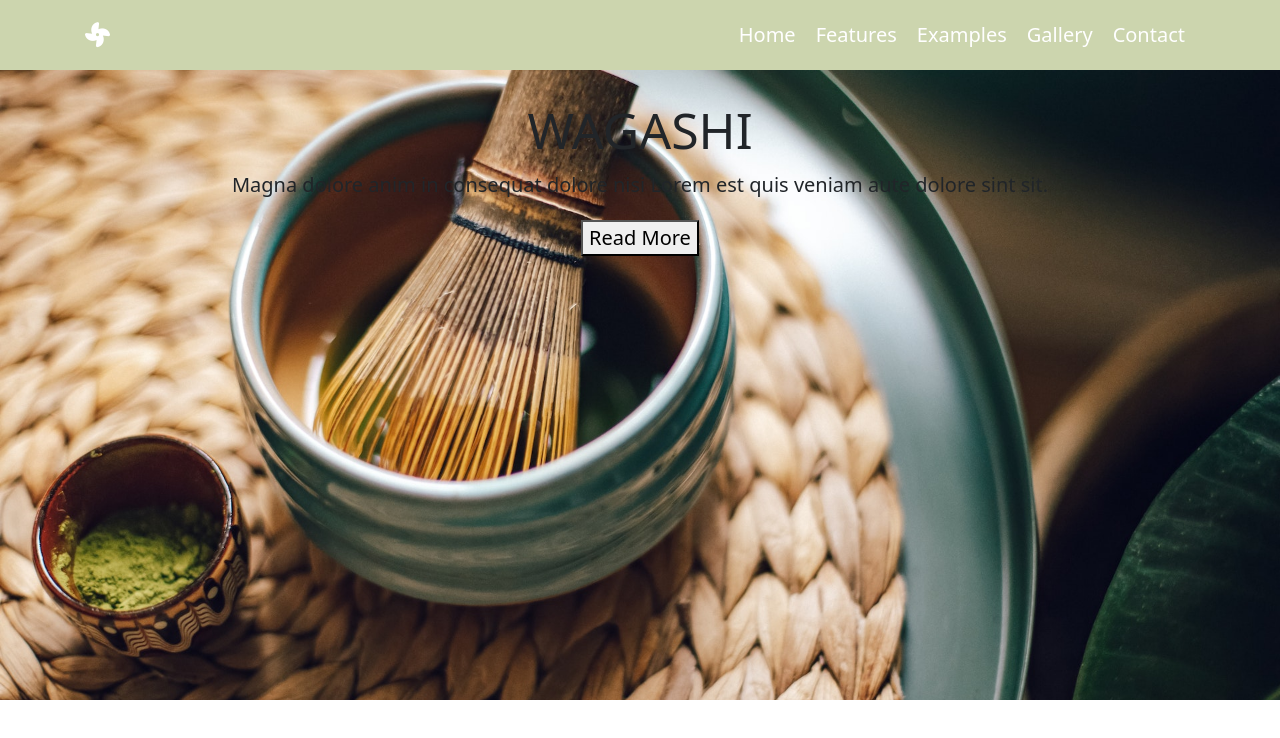
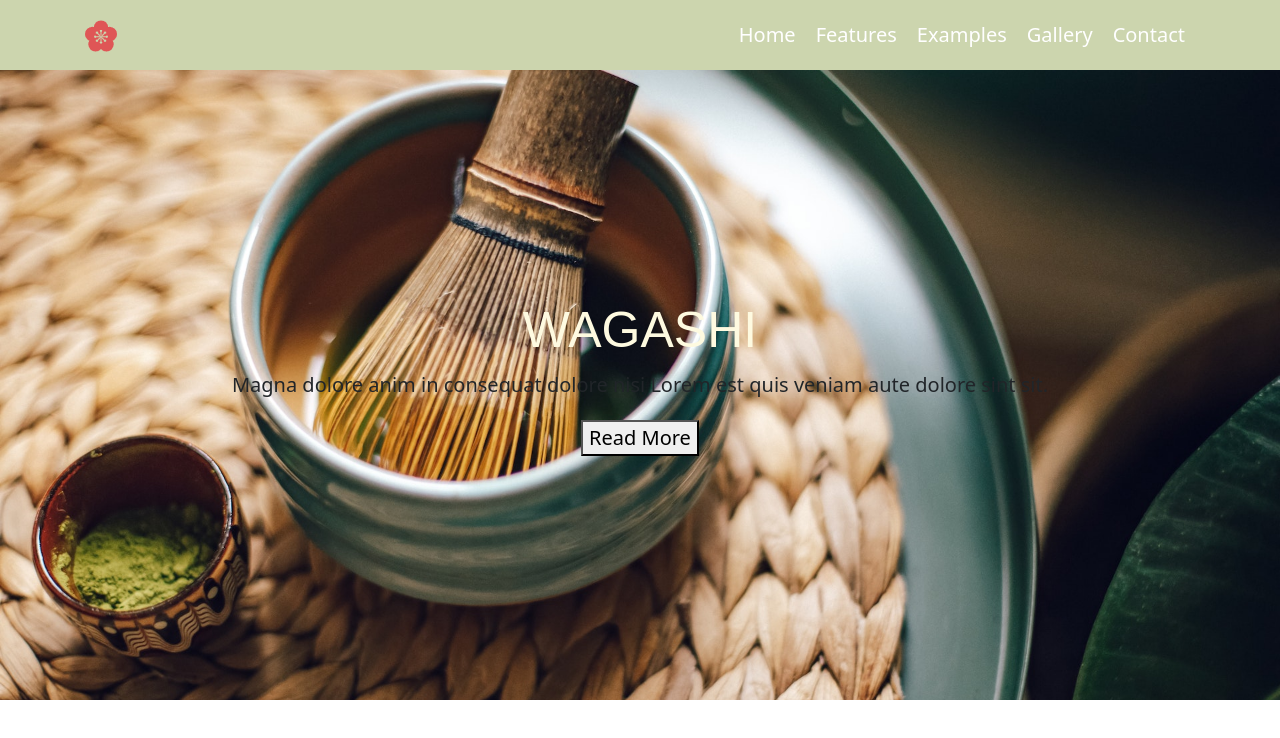
Before and after one commit to shiori793/Web-Development-1---Final-Project, a plain HTML site: page index.html in a window 1280 px wide. Drawn offline with nearby package versions, Linux system fonts and the light colour scheme.

Commit message:
icon changed

```diff
--- a/css/_header.scss
+++ /dev/null
@@ -1,17 +0,0 @@
-header {
-  background-image: url(mainVisual-matcha.jpg);
-  max-width: 100%;
-  background-position: center;
-  background-repeat: no-repeat;
-  background-size: cover;
-  height: 35rem;
-  padding: 5rem;
-}
-
-#header-mainVisual {
-  text-align: center;
-  padding: 30px 0;
-    h1 {
-      font-family: $primary-font;
-    }
-}
--- /dev/null
+++ b/css/header.scss
@@ -0,0 +1,26 @@
+@import "variables.scss";
+
+header {
+  background-image: url(../image/header/mainVisual-matcha.jpg);
+  max-width: 100%;
+  background-position: center;
+  background-repeat: no-repeat;
+  background-size: cover;
+  height: 35rem;
+  padding: 5rem;
+    .navbar-dark{
+      background-color: $primary-color;
+        .navbar-brand{
+          padding: 0 0 0.2rem 0;
+        }
+    }
+}
+
+#header-mainVisual {
+  text-align: center;
+  padding: 10rem 0;
+    h1 {
+      font-family: $primary-font;
+      color: $third-color;
+    }
+}
--- a/css/variables.scss
+++ b/css/variables.scss
@@ -1,5 +1,3 @@
-@import "header";
-
 $primary-font: sans-serif;
 $secondary-font: sans-serif;
 $primary-color: #CCD5AE;
--- a/index.html
+++ b/index.html
@@ -5,15 +5,18 @@
         <meta charset="UTF-8">
         <meta name="viewport" content="width=device-width, initial-scale=1">
         <link href="css/variables.css" rel="stylesheet">
+        <link href="css/header.css" rel="stylesheet">
         <link href="https://cdn.jsdelivr.net/npm/bootstrap@5.3.0-alpha1/dist/css/bootstrap.min.css" rel="stylesheet" integrity="sha384-GLhlTQ8iRABdZLl6O3oVMWSktQOp6b7In1Zl3/Jr59b6EGGoI1aFkw7cmDA6j6gD" crossorigin="anonymous">
         <link rel="stylesheet" href="https://cdnjs.cloudflare.com/ajax/libs/font-awesome/6.2.1/css/all.min.css" integrity="sha512-MV7K8+y+gLIBoVD59lQIYicR65iaqukzvf/nwasF0nqhPay5w/9lJmVM2hMDcnK1OnMGCdVK+iQrJ7lzPJQd1w==" crossorigin="anonymous" referrerpolicy="no-referrer" />
         <script src="https://code.jquery.com/jquery-3.6.3.js" integrity="sha256-nQLuAZGRRcILA+6dMBOvcRh5Pe310sBpanc6+QBmyVM=" crossorigin="anonymous"></script>
     </head>
     <body>
         <header>
-            <nav class="navbar fixed-top navbar-expand-lg navbar-dark" style="background-color: #CCD5AE;">
+            <nav class="navbar fixed-top navbar-expand-lg navbar-dark">
                 <div class="container">
-                    <a class="navbar-brand" href="#"><i class="fa-solid fa-fan"></i></a>
+                    <a class="navbar-brand" href="#">
+                        <img src="image/header/nav-logo-3.png" alt="ume">
+                    </a>
                     <button
                     class="navbar-toggler"
                     type="button"
```
Also changed, not shown: css/header.css, css/variables.css, image/header/mainVisual-matcha.jpg (renamed from css/mainVisual-matcha.jpg), image/header/nav-logo-2.png (added), image/header/nav-logo-3.png (added), image/header/nav-logo.png (added), 2 other files.
